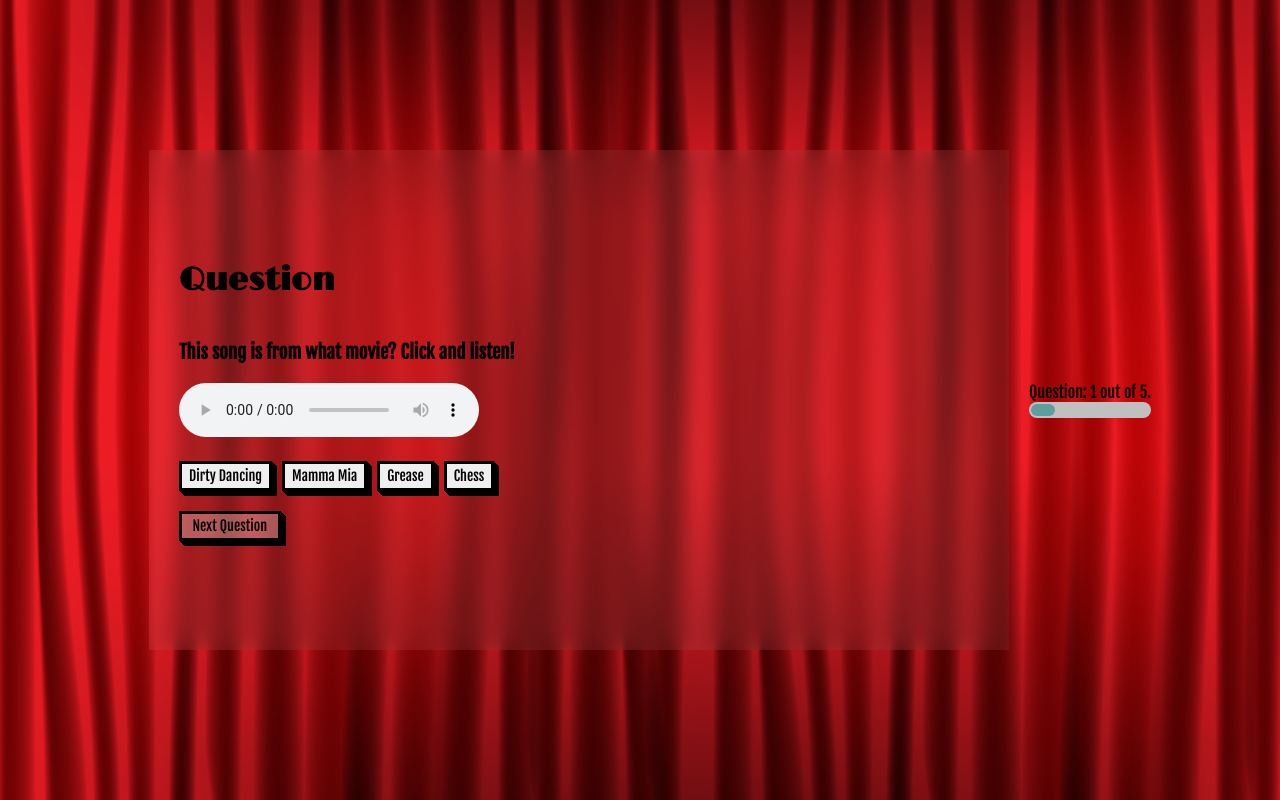
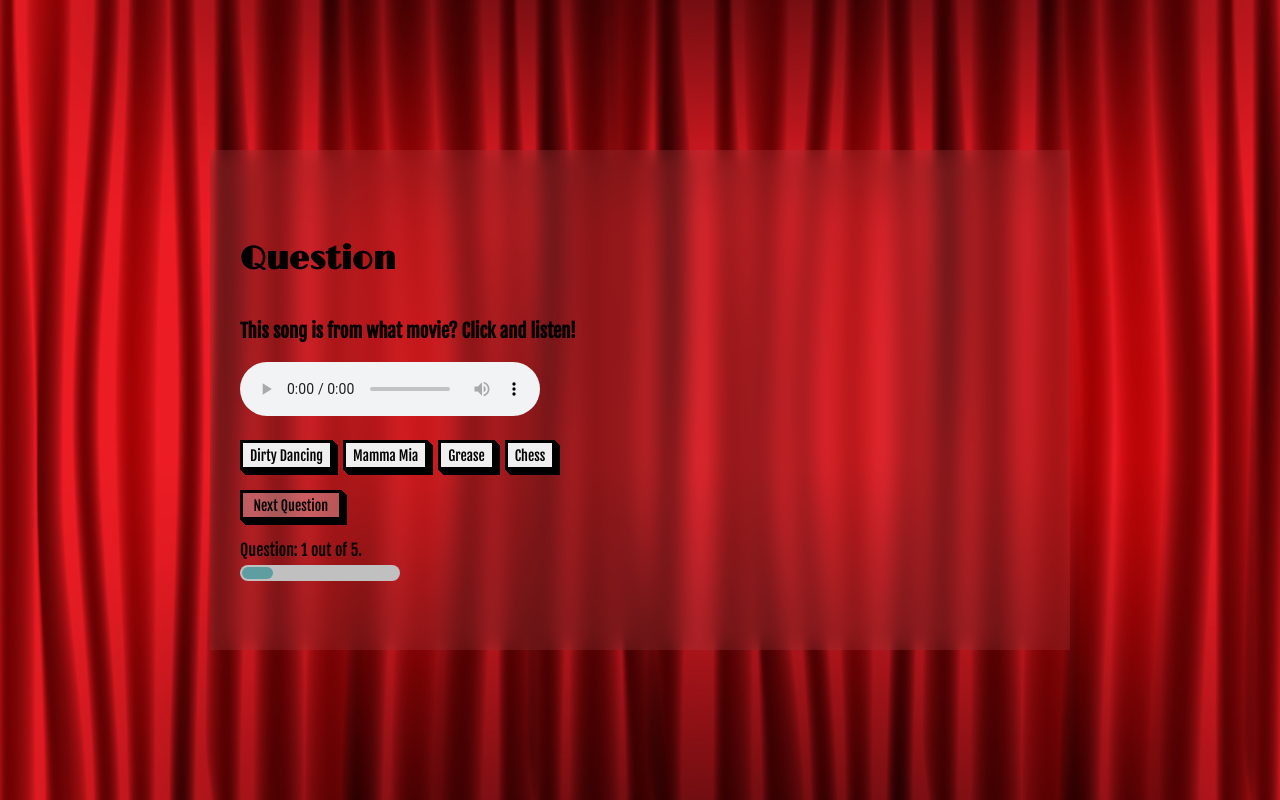
Before and after one commit to Technigo/project-redux-quiz-old, a React (Create React App) app: page /quiz in a window 1280 px wide. Built offline with nearby package versions, Linux system fonts and the light colour scheme.

Commit message:
Moved progressbar

```diff
--- a/src/components/CurrentQuestion.js
+++ b/src/components/CurrentQuestion.js
@@ -7,6 +7,7 @@ import { ProgressStatus } from './ProgressStatus';
 import Audio from '../components/Audio';
 import Summary from './Summary';
 
+import './ProgressStatus.css';
 import './currentQuestion.css';
 
 export const CurrentQuestion = () => {
@@ -80,8 +81,8 @@ export const CurrentQuestion = () => {
 				Next Question
 			</button>
     </div>
+    <ProgressStatus />
 		</div>
-		<ProgressStatus />
     </main>
   	</>
 	);
--- a/src/components/ProgressStatus.css
+++ b/src/components/ProgressStatus.css
@@ -1,9 +1,10 @@
 progress {
-    width: 100%;
+    width: 20%;
     height: 1rem;
     display: block;
     appearance: none;
     border: none;
+    margin-top: 5px;
 }
 
 progress::-webkit-progress-bar {
--- a/src/components/ProgressStatus.js
+++ b/src/components/ProgressStatus.js
@@ -1,3 +1,4 @@
+/* eslint-disable */
 import React from 'react'
 import { useSelector } from 'react-redux'
 
```
